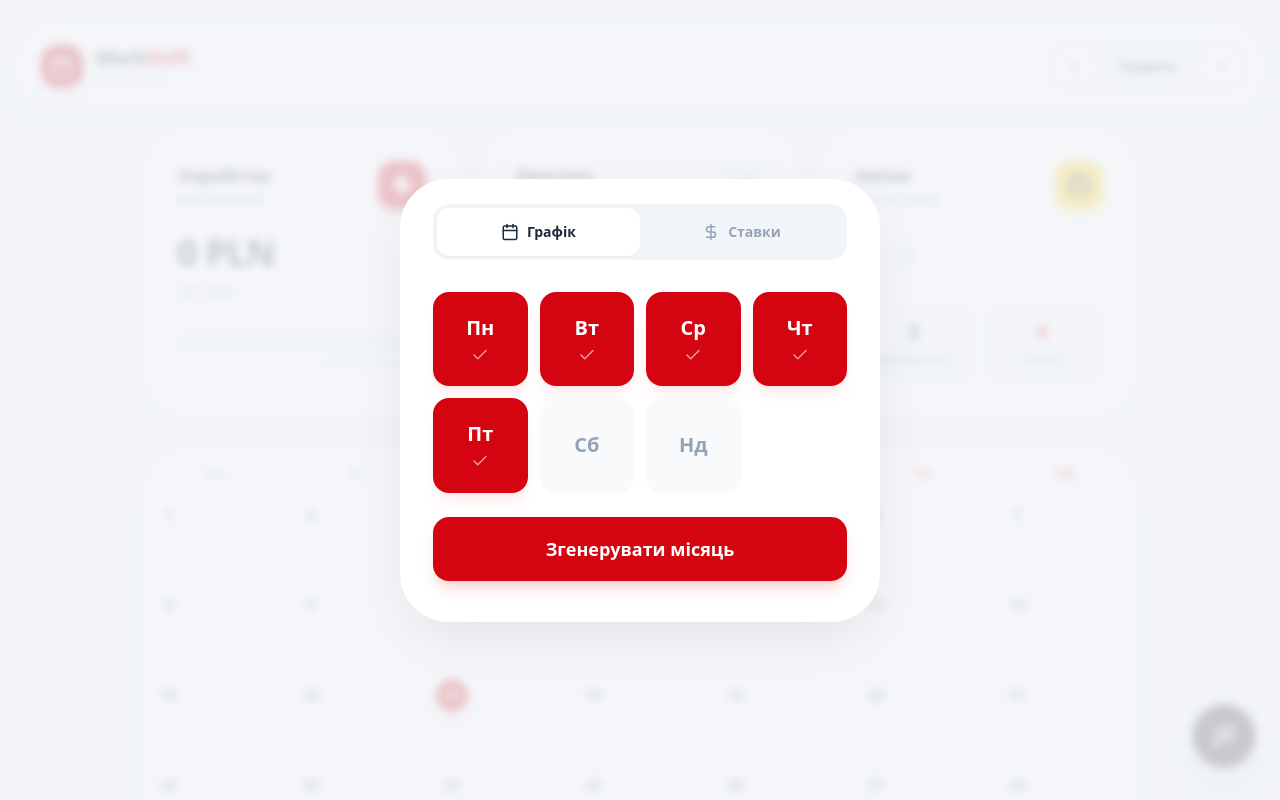
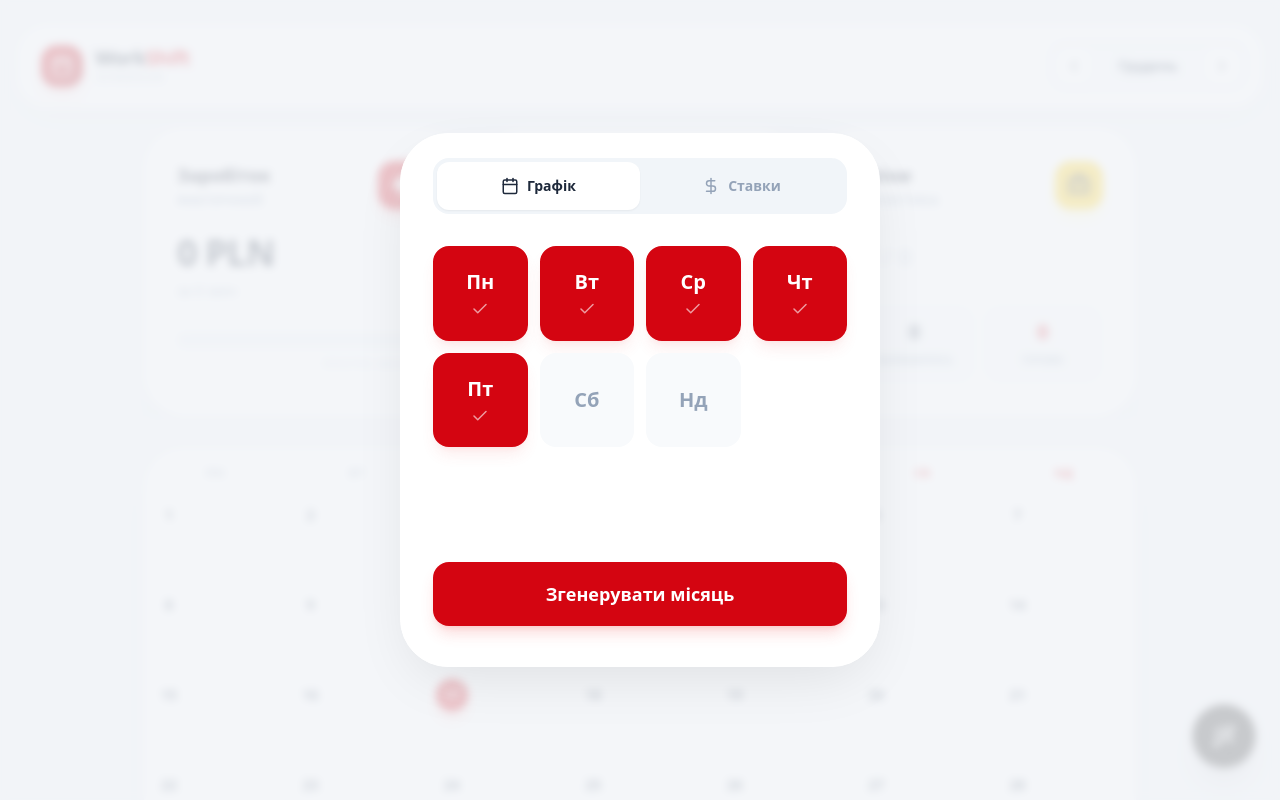
Before and after one commit to raymanrboy/DHLShifts, a React (Vite) app: page / in a window 1280 px wide. Both pictures are taken after a click on the button 1224 px from the left and 736 px from the top of the page. Shown: the top 800 px of the page. Built offline with nearby package versions, Linux system fonts and the light colour scheme.

Commit message:
Add files via upload

```diff
--- a/App.tsx
+++ b/App.tsx
@@ -16,7 +16,7 @@ import { ChevronLeft, ChevronRight, Calendar as CalendarIcon, Wand2, Loader2 } f
 
 import { ShiftData, DayStats, Rates } from './types';
 import { DEFAULT_SHIFT, DEFAULT_RATES } from './constants';
-import { calculateEarnings, storage } from './utils';
+import { calculateEarnings, storage, compressShifts, decompressShifts } from './utils';
 import StatsPanel from './components/StatsPanel';
 import ShiftModal from './components/ShiftModal';
 import ToolsModal from './components/ToolsModal';
@@ -72,7 +72,11 @@ const App: React.FC = () => {
           storage.get(shiftsKey),
           storage.get(ratesKey)
         ]);
-        if (storedShifts) setShifts(storedShifts);
+
+        // Decompress loaded data (handles legacy data automatically)
+        if (storedShifts) {
+            setShifts(decompressShifts(storedShifts));
+        }
         if (storedRates) setRates(storedRates);
       } catch (e) {
         console.error("Load failed");
@@ -86,7 +90,8 @@ const App: React.FC = () => {
   useEffect(() => {
     if (!isLoading) {
        const handler = setTimeout(() => {
-         storage.set(shiftsKey, shifts);
+         // Compress data before saving to fit more into CloudStorage
+         storage.set(shiftsKey, compressShifts(shifts));
          storage.set(ratesKey, rates);
        }, 500);
        return () => clearTimeout(handler);
--- a/components/ToolsModal.tsx
+++ b/components/ToolsModal.tsx
@@ -79,9 +79,10 @@ const ToolsModal: React.FC<ToolsModalProps> = ({
             </div>
         </div>
 
-        <div className="px-8 pb-10 space-y-6">
+        <div className="px-8 pb-10">
+          <div className="h-[380px] transition-all duration-300 relative">
             {activeTab === 'fill' ? (
-            <div className="space-y-6">
+              <div className="h-full flex flex-col justify-between animate-in fade-in zoom-in-95 duration-200">
                 <div className="grid grid-cols-4 gap-3">
                    {DISPLAY_DAYS.map((day) => {
                       const isSelected = selectedDays.includes(day.index);
@@ -98,6 +99,7 @@ const ToolsModal: React.FC<ToolsModalProps> = ({
                 <button onClick={() => { onGenerate(selectedDays); onClose(); }} className="w-full h-16 rounded-2xl bg-[#D40511] text-white font-bold text-lg active:scale-95 transition-all shadow-lg shadow-red-500/20">Згенерувати місяць</button>
               </div>
             ) : (
+              <div className="h-full flex flex-col justify-between animate-in fade-in zoom-in-95 duration-200">
                 <div className="space-y-4">
                   {[
                     { label: 'Денна ставка', key: 'day' as const, icon: <Sun size={20} className="text-orange-400/80" /> },
@@ -118,9 +120,11 @@ const ToolsModal: React.FC<ToolsModalProps> = ({
                         </div>
                     </div>
                   ))}
+                </div>
                 <p className="text-center text-[10px] font-bold text-slate-400 uppercase tracking-widest px-4 pt-2">Всі розрахунки оновлюються автоматично</p>
               </div>
             )}
+          </div>
         </div>
       </div>
     </div>
--- a/utils.ts
+++ b/utils.ts
@@ -1,5 +1,5 @@
 import { TIME_ZONES } from './constants';
-import { EarningsResult, Rates } from './types';
+import { EarningsResult, Rates, ShiftData } from './types';
 
 /**
  * Parses "HH:mm" string to decimal hours (e.g., "02:30" -> 2.5)
@@ -91,6 +91,54 @@ export const formatCurrency = (amount: number) => {
   return new Intl.NumberFormat('uk-UA', { style: 'currency', currency: 'PLN', maximumFractionDigits: 0 }).format(amount);
 };
 
+// --- Storage Optimization (Compression) ---
+
+/**
+ * Compresses the Shifts object to a minimal string format to save storage space.
+ * Format: "YYYY-MM-DD": "Start|End|IsCompleted(0/1)"
+ */
+export const compressShifts = (shifts: Record<string, ShiftData>): Record<string, string> => {
+  const compressed: Record<string, string> = {};
+  Object.values(shifts).forEach(shift => {
+    // We only save actual work days to save space
+    if (shift.isWorkDay) {
+       compressed[shift.date] = `${shift.startTime}|${shift.endTime}|${shift.isCompleted ? 1 : 0}`;
+    }
+  });
+  return compressed;
+};
+
+/**
+ * Decompresses storage data back into full ShiftData objects.
+ * Handles both legacy (full JSON) and new (compressed string) formats.
+ */
+export const decompressShifts = (data: any): Record<string, ShiftData> => {
+   const shifts: Record<string, ShiftData> = {};
+   if (!data || typeof data !== 'object') return shifts;
+
+   Object.entries(data).forEach(([date, value]) => {
+      if (typeof value === 'object' && value !== null && 'id' in value) {
+         // Handle Legacy Format
+         shifts[date] = value as ShiftData;
+      } else if (typeof value === 'string') {
+         // Handle New Compressed Format "Start|End|Completed"
+         const parts = value.split('|');
+         if (parts.length >= 2) {
+             const [start, end, completed] = parts;
+             shifts[date] = {
+               id: date,
+               date: date,
+               isWorkDay: true,
+               startTime: start,
+               endTime: end,
+               isCompleted: completed === '1'
+             };
+         }
+      }
+   });
+   return shifts;
+};
+
 // --- Cloud Storage Helpers ---
 
 const isCloudStorageSupported = (): boolean => {
```
Lines whose indentation alone changed are shown as unchanged.
